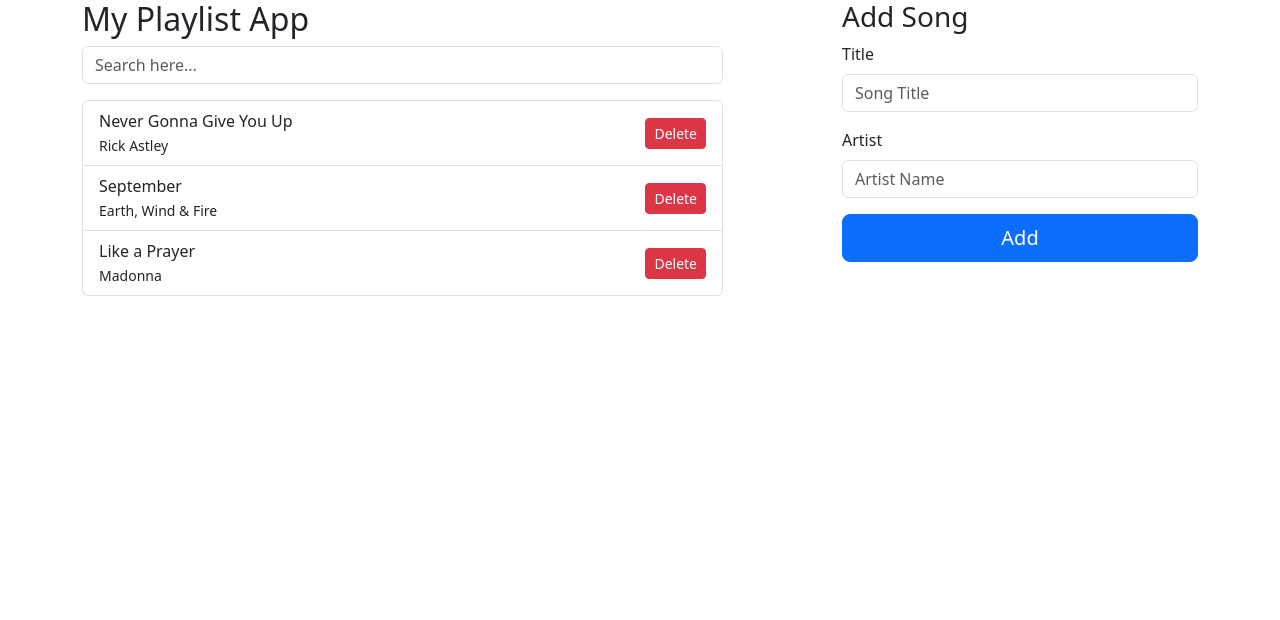
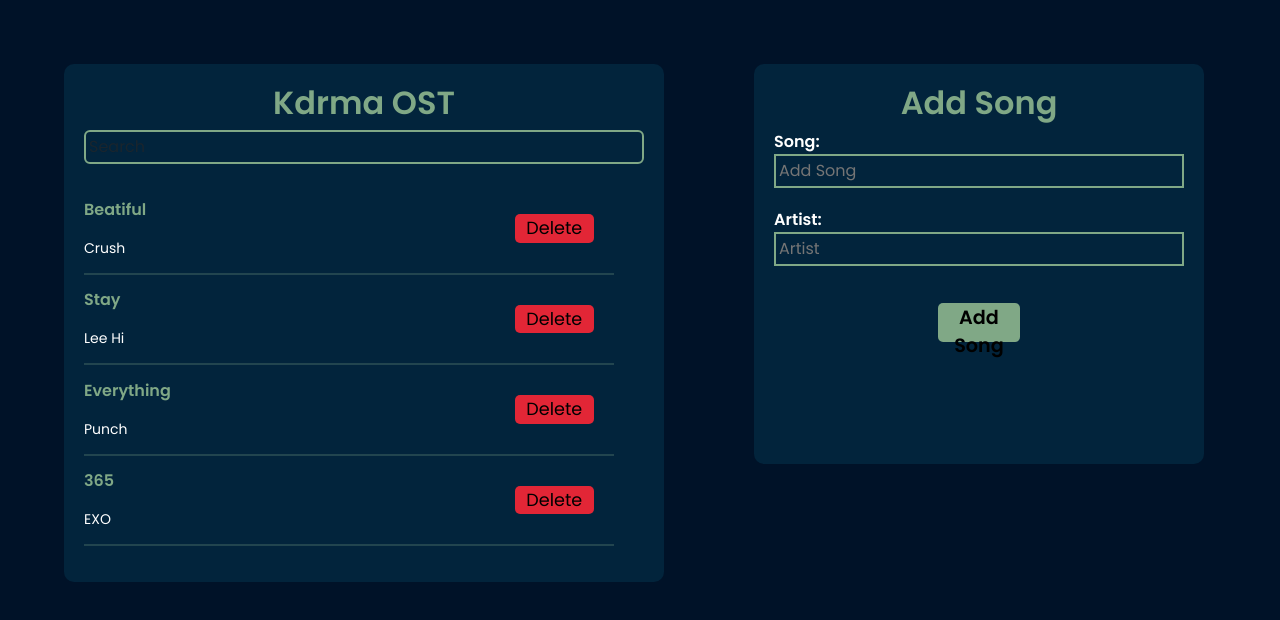
Before and after one commit to jajamaligaya/web-system-laboratories-2, a plain HTML site: page act2.html in a window 1280 px wide. Drawn offline with nearby package versions, Linux system fonts and the light colour scheme.

Commit message:
october 15

```diff
--- /dev/null
+++ b/act2.css
@@ -0,0 +1,136 @@
+body {
+    background-color: #001228;
+    margin: 0;
+    padding: 0;
+    font-family: 'Poppins', Arial, sans-serif;
+    background-size: cover;
+    color: #FFFFFF;
+}
+
+.container {
+    width: 100%;
+    margin: 5%;
+    gap: 20px;
+}
+
+.add-search {
+    justify-content: space-between;
+}
+
+.header-title {
+    text-align: center;
+    font-weight: bold;
+    color: #80A886;
+    font-family: 'Poppins', Arial, sans-serif;
+}
+
+.search {
+    background-color: #02243C;
+    border-radius: 10px;
+    padding: 20px;
+    min-width: 100px;
+    max-width: 600px;
+    width: 100%;
+    flex-grow: 1;
+    min-height: 300%;
+    height: auto;
+    color: #FFFFFF;
+}
+
+.list-searchpart {
+    display: flex;
+    justify-content: space-between;
+    align-items: center;
+    margin: 10px 0;
+}
+
+.song-info {
+    display: flex;
+    flex-direction: column;
+    flex-grow: 1;
+    margin-right: 10px;
+}
+
+.unlist {
+    list-style: none;
+    margin-top: 30px;
+    margin-right: 30px;
+    padding: 0;
+}
+
+.song-title {
+    font-weight: bold;
+    color: #80A886;
+    font-family: 'Poppins', Arial, sans-serif;
+}
+
+.delete {
+    background-color: #e22636;
+    border: none;
+    border-radius: 5px;
+    width: 15%;
+    font-size: 1.1em;
+    margin: 20px;
+    margin-left: auto;
+}
+
+.delete:hover {
+    background-color: #FF4C4C;
+}
+
+hr {
+    margin: 10px 0;
+    border: 1px solid #80A886;
+}
+
+.search-song-part,
+#song-title,
+#artist {
+    width: 100%;
+    padding: 3px;
+    margin-bottom: 20px;
+    border: 2px solid #80A886;
+    background-color: #02243C;
+    color: #FFFFFF;
+}
+
+.add {
+    background-color: #02243C;
+    padding: 20px;
+    border-radius: 10px;
+    min-width: 450px;
+    max-width: 300px;
+    height: 400px;
+    width: 50%;
+    min-height: 300px;
+    flex-shrink: 0;
+}
+
+.add-header {
+    text-align: center;
+    margin-bottom: 20px;
+    font-weight: bold;
+    color: #80A886;
+}
+
+.Button-add {
+    display: flex;
+    justify-content: center;
+    align-items: center;
+    height: 20%;
+}
+
+#add-button {
+    background-color: #80A886;
+    font-weight: bold;
+    border: none;
+    border-radius: 5px;
+    height: 55%;
+    width: 20%;
+    font-size: 1.2em;
+    font-family: 'Poppins', Arial, sans-serif;
+}
+
+#add-button:hover {
+    background-color: #496D89;
+}
--- a/act2.html
+++ b/act2.html
@@ -3,56 +3,77 @@
 <head>
     <meta charset="UTF-8">
     <meta name="viewport" content="width=device-width, initial-scale=1.0">
-    <title>My Playlist App</title>
     <link href="https://cdn.jsdelivr.net/npm/bootstrap@5.3.3/dist/css/bootstrap.min.css" rel="stylesheet" integrity="sha384-QWTKZyjpPEjISv5WaRU9OFeRpok6YctnYmDr5pNlyT2bRjXh0JMhjY6hW+ALEwIH" crossorigin="anonymous">
+    <link href="https://fonts.googleapis.com/css2?family=Poppins:wght@400;600&display=swap" rel="stylesheet">
+    <title>OST</title>
+    <link rel="stylesheet" href="act2.css">
 </head>
 <body>
+
     <div class="container">
-        <div class="row">
-            <div class="col-md-7">
-                <h2>My Playlist App</h2>
-                <input type="text" class="form-control mb-3" placeholder="Search here...">
-                <ul id="songlist" class="list-group">
-                    <li class="list-group-item d-flex justify-content-between align-items-center playlist-item">
-                        <div>
-                            <p class="mb-0">Never Gonna Give You Up</p>
-                            <small class="artist">Rick Astley</small>
+        <div class="row add-search g-4">
+            <div class="search col" id="song-list">
+                <h2 class="header-title">Kdrma OST</h2>
+                <input type="text" class="form-control search-song-part" placeholder="Search">
+                <ul class="unlist">
+                    <li class="list-searchpart">
+                        <div class="song-info">
+                            <p class="song-title">Beatiful</p>
+                            <small class="artist">Crush</small>
                         </div>
-                        <button class="btn btn-danger btn-sm">Delete</button>
+                        <button class="delete">Delete</button>
                     </li>
-                    <li class="list-group-item d-flex justify-content-between align-items-center playlist-item">
-                        <div>
-                            <p class="mb-0">September</p>
-                            <small class="artist">Earth, Wind & Fire</small>
+                    <hr>
+                    <li class="list-searchpart">
+                        <div class="song-info">
+                            <p class="song-title">Stay</p>
+                            <small class="artist">Lee Hi</small>
                         </div>
-                        <button class="btn btn-danger btn-sm">Delete</button>
+                        <button class="delete">Delete</button>
                     </li>
-                    <li class="list-group-item d-flex justify-content-between align-items-center playlist-item">
-                        <div>
-                            <p class="mb-0">Like a Prayer</p>
-                            <small class="artist">Madonna</small>
+                    <hr>
+                    <li class="list-searchpart">
+                        <div class="song-info">
+                            <p class="song-title">Everything</p>
+                            <small class="artist">Punch</small>
                         </div>
-                        <button class="btn btn-danger btn-sm">Delete</button>
+                        <button class="delete">Delete</button>
                     </li>
+                    <hr>
+                    <li class="list-searchpart">
+                        <div class="song-info">
+                            <p class="song-title">365</p>
+                            <small class="artist">EXO</small>
+                        </div>
+                        <button class="delete">Delete</button>
+                    </li>
+                    <hr>
                 </ul>
             </div>
-            <!-- Add song -->
-            <div class="col-md-4 offset-md-1 form-container">
-                <h3>Add Song</h3>
-                    <div class="mb-3">
-                        <label for="title" class="form-label">Title</label>
-                        <input type="text" class="form-control" id="title" placeholder="Song Title">
-                    </div>
-                    <div class="mb-3">
-                        <label for="artist" class="form-label">Artist</label>
-                        <input type="text" class="form-control" id="artist" placeholder="Artist Name">
-                    </div>
-                    <button id="btn" class="btn btn-primary btn-lg w-100">Add</button>
+
+            <div class="add col" id="adding-song">
+                <h2 class="header-title">Add Song</h2>
+                <div class="addSong">
+                    <label for="song-title" class="fw-bold">Song:</label>
+                    <form id="add-song-title">
+                        <input type="text" id="song-title" name="song-title" placeholder="Add Song">
+                    </form>
+                </div>
+
+                <div class="addArtist">
+                    <label for="artist" class="fw-bold">Artist:</label>
+                    <form id="add-artist">
+                        <input type="text" id="artist" name="artist" placeholder="Artist">
+                    </form>
+                </div>
+                <div class="Button-add">
+                    <button id="add-button">Add Song</button>
+                </div>
             </div>
         </div>
     </div>
-    <script src="https://cdn.jsdelivr.net/npm/bootstrap@5.3.3/dist/js/bootstrap.bundle.min.js" integrity="sha384-YvpcrYf0tY3lHB60NNkmXc5s9fDVZLESaAA55NDzOxhy9GkcIdslK1eN7N6jIeHz" crossorigin="anonymous"></script>
-    <script src="act2.js"></script>
+
 </body>
-
+<script src="act2.js"></script>
+<script src="https://cdn.jsdelivr.net/npm/bootstrap@5.3.3/dist/js/bootstrap.bundle.min.js" integrity="sha384-YvpcrYf0tY3lHB60NNkmXc5s9fDVZLESaAA55NDzOxhy9GkcIdslK1eN7N6jIeHz" crossorigin="anonymous"></script>
 </html>
--- a/act2.js
+++ b/act2.js
@@ -1,39 +1,117 @@
-const title = document.getElementById('title')
-const artist = document.getElementById('artist')
-const submit = document.getElementById('btn')
-const ul = document.getElementById('songlist')
+// Working add and delete function
 
-submit.addEventListener('click', ()=>{
+const songTitleForm = document.querySelector('#add-song-title');
+const songArtistForm = document.querySelector('#add-artist');
+const addButton = document.querySelector('#add-button');
 
-    //create elemet
-    const newTitle = title.value
-    const newArtist = artist.value
+let songTitleValue = '';
+let songArtistValue = '';
 
-    const p = document.createElement('p')
-    const small = document.createElement('small')
-    const li = document.createElement('li')
+// SONG title input
+songTitleForm.addEventListener('input', function(e) {
+    songTitleValue = e.target.value;
+});
 
-    //set value to the element
-    p.innerHTML = newTitle;
-    small.innerHTML = newArtist;
+// SONG artist input
+songArtistForm.addEventListener('input', function(e) {
+    songArtistValue = e.target.value;
+});
 
-    //add class to element
-    p.classList.add('mb-0');
-    small.classList.add('artist');
-    li.classList.add('list-group-item')
+// Add button
+addButton.addEventListener('click', function(e) {
+    e.preventDefault();
 
-    //xreate container
+    // Check if both title and artist are filled
+    if (songTitleValue && songArtistValue) {
+        addSongToPlaylist(songTitleValue, songArtistValue);
+    } else {
+        alert('Both fields are required!');
+    }
+});
 
-    li.append(p);
-    li.append(small);
+// add the SONG to the playlist
+function addSongToPlaylist(title, artist) {
+    // Create new list item
+    const li = document.createElement('li');
+    li.classList.add('list-searchpart'); // Add class for styling
 
-    console.log(li)
-
-    //append list
-    ul.append(li)
-
-})
+    const songtitle = document.createElement('p');
+    const songartist = document.createElement('small');
+    const deleteBtn = document.createElement('button');
+    const hr = document.createElement('hr');
 
 
+    songtitle.textContent = title;
+    songartist.textContent = artist;
+    deleteBtn.textContent = 'Delete';
 
-console.log (li)
+
+    deleteBtn.classList.add('delete');
+    songtitle.classList.add('song-title');
+    songartist.classList.add('artist');
+
+    //wrapper div for title and artist
+    const songInfoDiv = document.createElement('div');
+    songInfoDiv.classList.add('song-info'); // Add class for styling
+    songInfoDiv.appendChild(songtitle);
+    songInfoDiv.appendChild(songartist);
+
+
+    li.appendChild(songInfoDiv);
+    li.appendChild(deleteBtn);
+
+
+    const list = document.querySelector('#song-list ul');
+    list.appendChild(li);
+    list.appendChild(hr);
+
+    // Reset the forms after adding
+    songTitleForm.reset();
+    songArtistForm.reset();
+
+    // Clear the stored values
+    songTitleValue = '';
+    songArtistValue = '';
+}
+
+// Handle the delete functionality
+const list = document.querySelector('#song-list ul');
+
+list.addEventListener('click', function(e) {
+    if (e.target.className === 'delete') {
+        const li = e.target.parentElement;
+        const hr = li.nextElementSibling;
+
+        if (hr && hr.tagName === 'HR') {
+            hr.parentNode.removeChild(hr);
+        }
+        list.removeChild(li);
+    }
+});
+
+// searchbar
+const searchBar = document.querySelector('.search-song-part');
+const List = document.querySelector('#song-list ul');
+
+searchBar.addEventListener('keyup', function(e) {
+    const term = e.target.value.toLowerCase();
+    const songItems = list.getElementsByTagName('li');
+
+    Array.from(songItems).forEach(function(songItem) {
+        const title = songItem.querySelector('.song-title').textContent;
+
+        // Check if the title contains the search term
+        if (title.toLowerCase().indexOf(term) !== -1) {
+            songItem.style.display = 'flex'; // Show the item with flex layout
+        } else {
+            songItem.style.display = 'none';
+        }
+    });
+
+    const hrElements = list.querySelectorAll('hr');
+    hrElements.forEach(hr => {
+        const prevLiVisible = hr.previousElementSibling && hr.previousElementSibling.style.display !== 'none';
+        const nextLiVisible = hr.nextElementSibling && hr.nextElementSibling.style.display !== 'none';
+        hr.style.display = (prevLiVisible || nextLiVisible) ? 'block' : 'none';
+    });
+});
```
